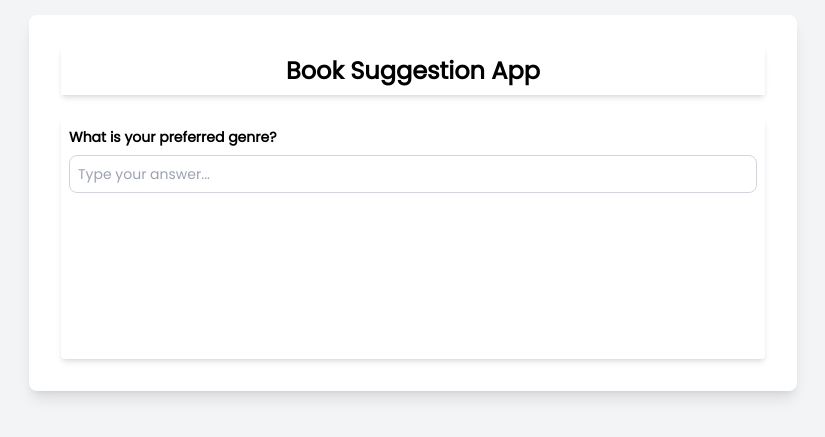
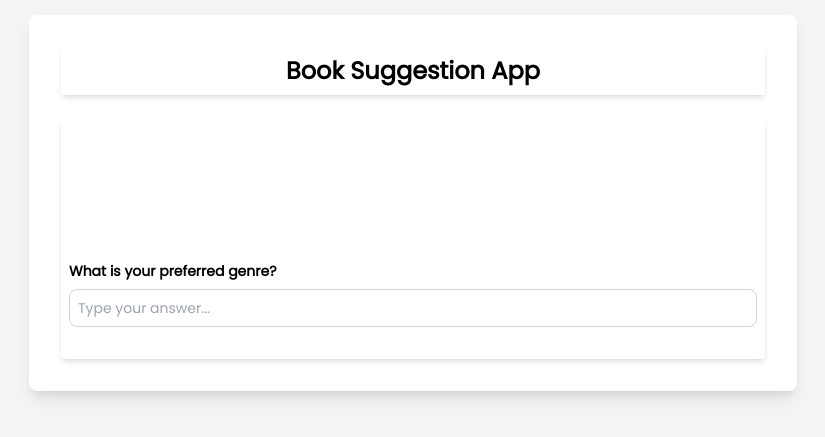
Before and after one commit to celebiabdulkadir/booksuggestionapp, a Next.js app: page / in a window 1280 px wide. Shown: the part 197-634 px from the top of the page, without its empty margins (227-1052 px from the left). Built offline with nearby package versions, Linux system fonts and the light colour scheme.

Commit message:
Refactor code formatting and styling

```diff
--- a/app/page.tsx
+++ b/app/page.tsx
@@ -1,14 +1,41 @@
 "use client";
 
-import { useState, useRef, useEffect } from 'react';
-import Loading from './loading';
+import { useState, useRef, useEffect } from "react";
+import Loading from "./loading";
 
 const questions = [
-  { type: 'text', question: 'What is your preferred genre?', name: 'genre', maxLength: 50 },
-  { type: 'text', question: 'Who are your favorite authors? (You can list multiple)', name: 'authors', maxLength: 100 },
-  { type: 'text', question: 'What language do you prefer?', name: 'language', maxLength: 50 },
-  { type: 'text', question: 'What type of story are you in the mood for (e.g., adventure, romance, mystery)?', name: 'storyType', maxLength: 100 },
-  { type: 'text', question: 'Are there any specific themes or topics you enjoy (e.g., dystopian, space exploration)?', name: 'themes', maxLength: 100 },
+  {
+    type: "text",
+    question: "What is your preferred genre?",
+    name: "genre",
+    maxLength: 50,
+  },
+  {
+    type: "text",
+    question: "Who are your favorite authors? (You can list multiple)",
+    name: "authors",
+    maxLength: 100,
+  },
+  {
+    type: "text",
+    question: "What language do you prefer?",
+    name: "language",
+    maxLength: 50,
+  },
+  {
+    type: "text",
+    question:
+      "What type of story are you in the mood for (e.g., adventure, romance, mystery)?",
+    name: "storyType",
+    maxLength: 100,
+  },
+  {
+    type: "text",
+    question:
+      "Are there any specific themes or topics you enjoy (e.g., dystopian, space exploration)?",
+    name: "themes",
+    maxLength: 100,
+  },
 ];
 
 export default function Home() {
@@ -31,7 +58,10 @@ export default function Home() {
   const answerRef = useRef<HTMLDivElement | null>(null);
 
   const handleAnswer = (answer: string) => {
-    const newAnswers = { ...answers, [questions[currentQuestionIndex].name]: answer };
+    const newAnswers = {
+      ...answers,
+      [questions[currentQuestionIndex].name]: answer,
+    };
     setAnswers(newAnswers);
 
     if (currentQuestionIndex < questions.length - 1) {
@@ -45,15 +75,17 @@ export default function Home() {
   const fetchRecommendations = async (answers: Answer) => {
     setLoading(true); // Set loading to true before fetching
     try {
-      const response = await fetch('/api/recommend', {
-        method: 'POST',
-        headers: { 'Content-Type': 'application/json' },
-        body: JSON.stringify(answers)
+      const response = await fetch("/api/recommend", {
+        method: "POST",
+        headers: { "Content-Type": "application/json" },
+        body: JSON.stringify(answers),
       });
       const data = await response.json();
-      setRecommendations(data[0].split('\n').map((rec: string) => rec.replace(/^\d+\.\s+/, '')));
+      setRecommendations(
+        data[0].split("\n").map((rec: string) => rec.replace(/^\d+\.\s+/, ""))
+      );
     } catch (error) {
-      console.error('Error:', error);
+      console.error("Error:", error);
     }
     setLoading(false); // Set loading to false after fetching
   };
@@ -66,30 +98,36 @@ export default function Home() {
   };
 
   const handleKeyDown = (e: React.KeyboardEvent<HTMLInputElement>) => {
-    if (e.key === 'Enter') {
+    if (e.key === "Enter") {
       const target = e.target as HTMLInputElement;
       handleAnswer(target.value.trim());
-      target.value = ''; // Clear the input field
+      target.value = ""; // Clear the input field
     }
   };
 
   useEffect(() => {
     if (answerRef.current) {
-      answerRef.current.scrollIntoView({ behavior: 'smooth' });
+      answerRef.current.scrollIntoView({ behavior: "smooth" });
     }
   }, [answers]);
 
   return (
     <div className="flex flex-col text-black justify-center items-center min-h-screen bg-gray-100">
-
-      <div className="w-full max-w-3xl flex flex-col justify-end bg-white p-8 rounded-lg shadow-lg ">
-      <h1 className="text-2xl font-bold mb-6 text-center shadow-md py-2">Book Suggestion App</h1>
-        <div className='shadow-md p-2 text-sm  rounded h-[30dvh] overflow-auto'>
-          {questions.slice(0, currentQuestionIndex + 1).map((q: Question, index) => (
+      <div className="w-full max-w-3xl flex flex-col  bg-white p-8 h-full   rounded-lg shadow-lg ">
+        <h1 className="text-2xl font-bold mb-6 text-center shadow-md py-2">
+          Book Suggestion App
+        </h1>
+        <div className=" flex flex-col justify-end shadow-md p-2 text-sm  rounded h-[30dvh]">
+          <div className=" overflow-auto">
+            {questions
+              .slice(0, currentQuestionIndex + 1)
+              .map((q: Question, index) => (
                 <div key={index} className="mb-6">
                   <div className="font-bold mb-2">{q.question}</div>
                   <div>
-                {q.type === 'text' && !isCompleted && index === currentQuestionIndex && (
+                    {q.type === "text" &&
+                      !isCompleted &&
+                      index === currentQuestionIndex && (
                         <input
                           type="text"
                           maxLength={q.maxLength}
@@ -106,6 +144,7 @@ export default function Home() {
                   )}
                 </div>
               ))}
+          </div>
         </div>
         {isCompleted && (
           <div className="mt-6 text-sm">
@@ -127,10 +166,14 @@ export default function Home() {
               <Loading />
             ) : (
               <>
-                <div className="font-bold my-4 text-lg shadow-md p-2 rounded">Here are your book recommendations:</div>
+                <div className="font-bold my-4 text-lg shadow-md p-2 rounded">
+                  Here are your book recommendations:
+                </div>
                 <ul className="list-disc shadow-md p-2 rounded">
                   {recommendations.map((rec: string, index) => (
-                    <li key={index} className="mb-2">{rec}</li>
+                    <li key={index} className="mb-2">
+                      {rec}
+                    </li>
                   ))}
                 </ul>
               </>
```
Lines whose indentation alone changed are shown as unchanged.
